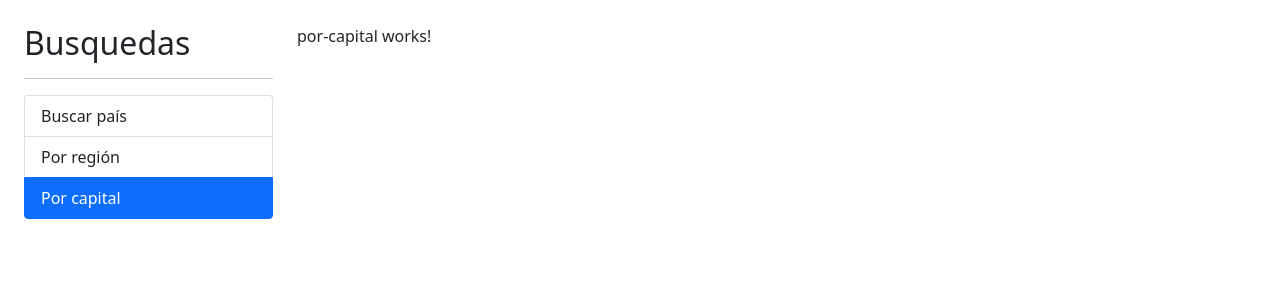
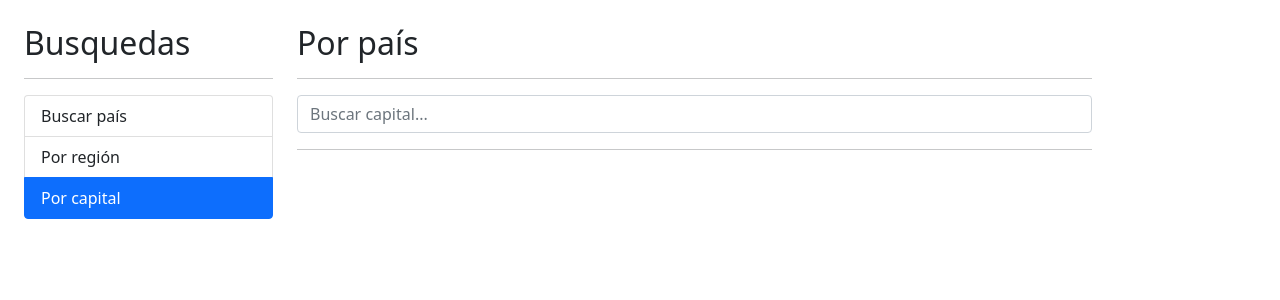
Before and after one commit to lescobarc/Angular3paisesApp, an Angular app: page /capital in a window 1280 px wide. Shown: the top 300 px of the page. Built offline with nearby package versions, Linux system fonts and the light colour scheme.

Commit message:
S8-110 Por Capital @Input placeholder

```diff
--- a/src/app/pais/components/pais-input/pais-input.component.html
+++ b/src/app/pais/components/pais-input/pais-input.component.html
@@ -4,5 +4,6 @@
     class="form-control"
     [(ngModel)]="termino"
     (input) = "teclaPresionada ( $event) "
-    placeholder="Buscar país.." />
+    [placeholder] = "placeholder "
+     />
 </form>
--- a/src/app/pais/components/pais-input/pais-input.component.ts
+++ b/src/app/pais/components/pais-input/pais-input.component.ts
@@ -14,6 +14,8 @@
 
   @Output() onEnter: EventEmitter<string> = new EventEmitter();
   @Output() onDebounce: EventEmitter<string> = new EventEmitter();
+
+  @Input() placeholder: string = ""
 
   debouncer: Subject<string> = new Subject();
 
--- a/src/app/pais/pages/por-capital/por-capital.component.html
+++ b/src/app/pais/pages/por-capital/por-capital.component.html
@@ -1 +1,21 @@
-<p>por-capital works!</p>
+<h2>Por país </h2>
+<hr>
+
+<div class="row">
+    <div class="col">
+        <app-pais-input
+        (onEnter) ="buscar( $event )"
+        (onDebounce) = "sugerencias( $event )"
+        placeholder = "Buscar capital..."
+        ></app-pais-input>
+    </div>
+</div>
+
+<hr>
+<div *ngIf="hayError" class="alert alert-danger">
+    No se encontró nada con el término {{termino}}
+</div>
+
+<div class="row">
+    <app-pais-tabla [paises]="paises"></app-pais-tabla>
+</div>
--- a/src/app/pais/pages/por-capital/por-capital.component.ts
+++ b/src/app/pais/pages/por-capital/por-capital.component.ts
@@ -1,15 +1,38 @@
 import { Component, OnInit } from '@angular/core';
+import { Country } from '../../interfaces/pais.interface';
+import { PaisService } from '../../services/pais.service';
 
 @Component({
   selector: 'app-por-capital',
   templateUrl: './por-capital.component.html',
   styleUrls: ['./por-capital.component.css']
 })
-export class PorCapitalComponent implements OnInit {
+export class PorCapitalComponent {
 
-  constructor() { }
+  termino: string = "";
+  hayError: boolean = false;
+  paises: Country[] = [];
+  constructor(private paisService: PaisService) { }
 
-  ngOnInit(): void {
+
+
+  buscar( termino: string ) {
+    this.hayError = false
+    this.termino = termino;
+    console.log(this.termino);
+    this.paisService.buscarCapital(this.termino)
+      .subscribe((paises) => {
+        console.log(paises);
+        this.paises = paises;
+      }, (err) => {
+        this.hayError = true;
+        console.log('Error');
+        this.paises = [];
+        console.info(err);
+      })
   }
+  sugerencias( termino: string){
+    this.hayError = false;
 
+  }
 }
--- a/src/app/pais/pages/por-pais/por-pais.component.html
+++ b/src/app/pais/pages/por-pais/por-pais.component.html
@@ -6,6 +6,7 @@
         <app-pais-input
         (onEnter) ="buscar( $event )"
         (onDebounce) = "sugerencias( $event )"
+        placeholder ="Buscar país..."
         ></app-pais-input>
     </div>
 </div>
--- a/src/app/pais/services/pais.service.ts
+++ b/src/app/pais/services/pais.service.ts
@@ -17,6 +17,11 @@
     console.log(url)
     return this.http.get<Country[]>( url );
   }
+  buscarCapital( termino: string): Observable<Country[]>{
+    const url = `${this.apiUrl}/capital/${termino}`;
+    console.log(url)
+    return this.http.get<Country[]>( url );
+  }
 
 
 }
```
